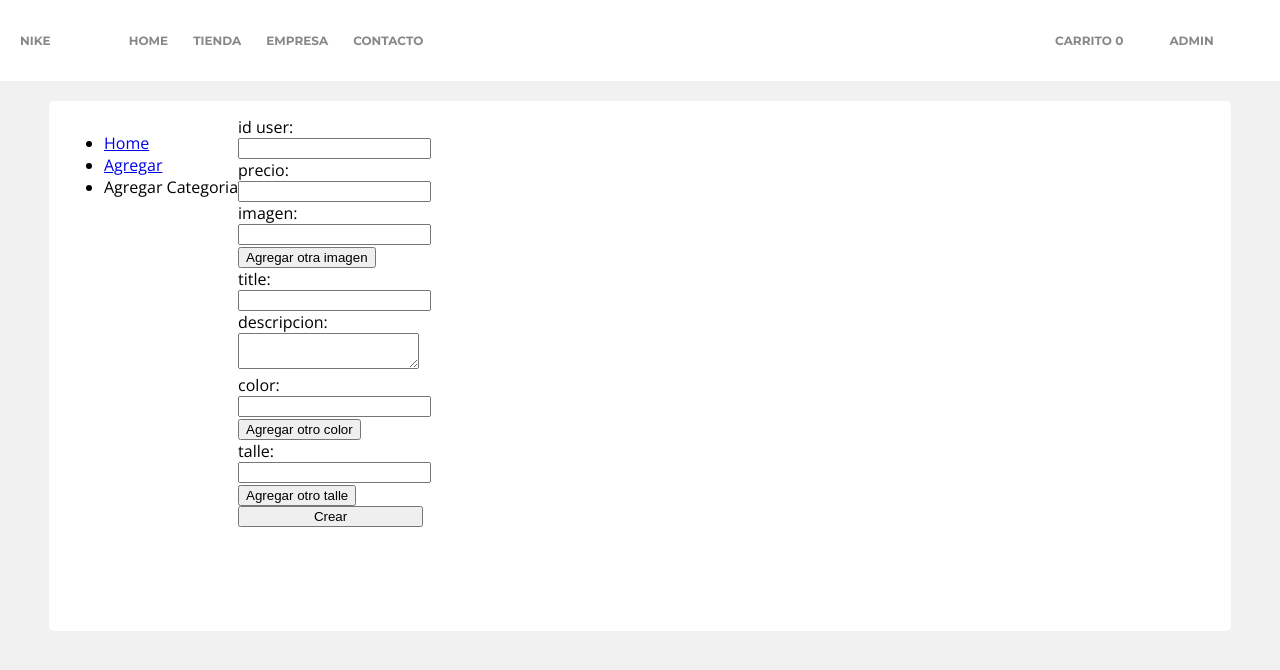
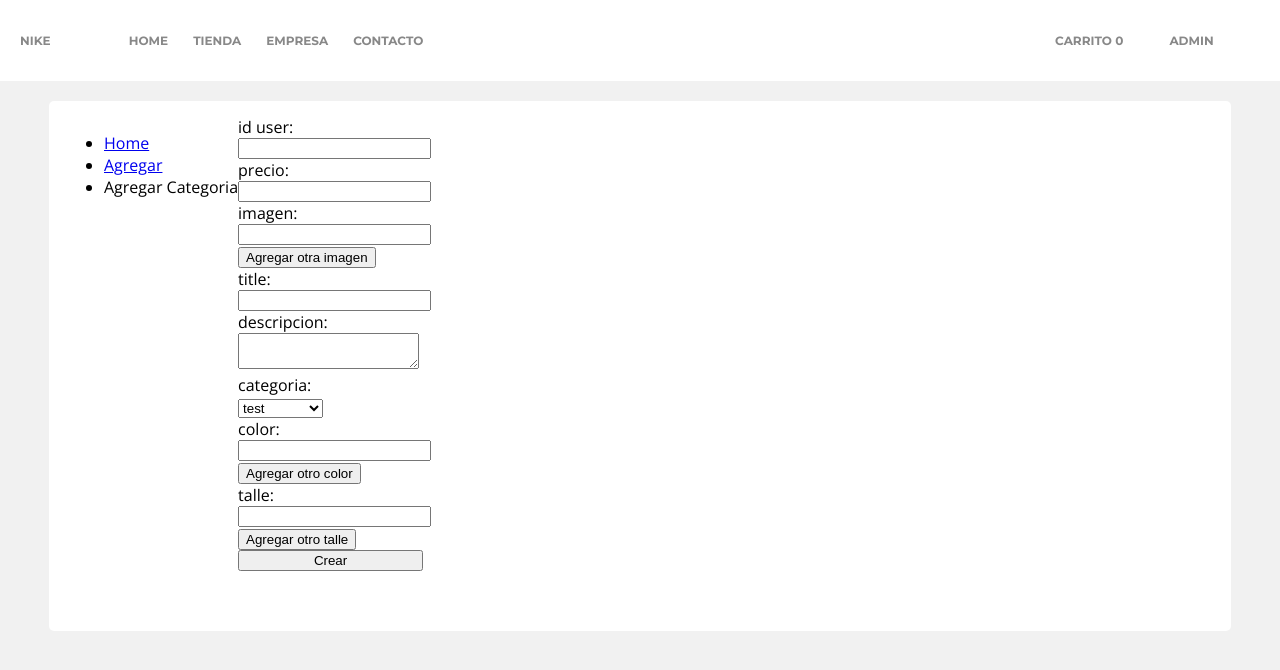
Before and after one commit to FinerGaby/E-Commerce-ReactJs, a React (Create React App) app in the folder frontend/: page /agregar in a window 1280 px wide. Shown: the top 670 px of the page. Built offline with nearby package versions, Linux system fonts and the light colour scheme; data requests are answered from the project's data file.

Commit message:
Update categories created

```diff
--- a/frontend/db.json
+++ b/frontend/db.json
@@ -3,6 +3,10 @@
     {
       "name": "test",
       "id": "121221"
+    },
+    {
+      "name": "categoria2",
+      "id": "id1"
     }
   ],
   "productos": [
@@ -100,6 +104,31 @@
         "37"
       ],
       "fav": false
+    },
+    {
+      "title": "ads",
+      "imagen": [
+        "asd"
+      ],
+      "precio": "asddsa",
+      "descripcion": "asd",
+      "color": [
+        "sad"
+      ],
+      "categoria": [
+        {
+          "name": "test",
+          "id": "121221"
+        },
+        {
+          "name": "categoria2",
+          "id": "id1"
+        }
+      ],
+      "talle": [
+        "sda"
+      ],
+      "id": "asdsda"
     }
   ]
 }
--- a/frontend/src/component/pages/admin/AgregarProducto.js
+++ b/frontend/src/component/pages/admin/AgregarProducto.js
@@ -13,14 +13,19 @@ const AgregarProducto = (props) => {
         imagen: [''],
         color: [''],
         talle: [''],
+        categoria: [''],
         editar: false
     });
     const [validationForm, setValidationForm] = useState(false)
 
+
+
           useEffect(() => {
             if(props.id) {
                    let editedProduct = async () => {
+                        const resCategoria = await axios.get(`http://localhost:8080/categoria`);
                         const res = await axios.get(`http://localhost:8080/productos/${props.id}`);
+                        console.log(resCategoria)
                         const {data} = res
                         console.log(data)
                         const { title, imagen, precio, descripcion, color, talle, id } = data
@@ -32,11 +37,14 @@ const AgregarProducto = (props) => {
                           talle,
                           title,
                           imagen,
+                          categoria: [''],
                           editar: true
                         })
                       }
                       editedProduct();
             } else {
+                let resCategoria = async () => {
+                    let categoriasGet = await axios.get(`http://localhost:8080/categoria`);
                     setFormValues({
                         id: '',
                         title: '',
@@ -45,11 +53,15 @@ const AgregarProducto = (props) => {
                         imagen: [''],
                         color: [''],
                         talle: [''],
+                        categoria: categoriasGet.data,
                         editar: false
                       })
                 }
+                resCategoria();
+            }
           }, [props.id]);
 
+          console.log(formValues.categoria)
 
     let handleAddInput
     handleAddInput = (estado) => {
@@ -210,6 +222,14 @@ const AgregarProducto = (props) => {
                     <textarea name="descripcion" onChange={handleChange} value={formValues.descripcion} />
 
 
+                    <label id="idtest" htmlFor="idtest">categoria:</label>
+                    <select value={formValues.categoria} onChange={handleChange}>
+                        {formValues.categoria.map(cat =>
+                             <option key={cat.id} value={cat.id}>{cat.name}</option>
+                        )};
+                    </select>
+
+
                     <label id="idtest" htmlFor="idtest">color:</label>
                     { formValues.color.map((color, index) => {
                         let myButton
--- a/frontend/src/context/FetchContext.js
+++ b/frontend/src/context/FetchContext.js
@@ -29,8 +29,9 @@ const FetchProvider = (props) => {
 
     let handleSubmit
     handleSubmit = async (value) => {
-
-      const { title, imagen, precio, descripcion, color, talle, id, editar } = value;
+      //verificar que reciba 1 categoria seleccionada
+      console.log(value)
+      const { title, imagen, precio, descripcion, color, talle, id, editar, categoria } = value;
 
       if(editar) {
         const updateProducto = {
@@ -39,6 +40,7 @@ const FetchProvider = (props) => {
           precio,
           descripcion,
           color,
+          categoria,
           talle
         }
         await axios.put(`http://localhost:8080/productos/${id}`, updateProducto)
@@ -51,6 +53,7 @@ const FetchProvider = (props) => {
           precio,
           descripcion,
           color,
+          categoria,
           talle,
           id
         }
```
Lines whose indentation alone changed are shown as unchanged.
